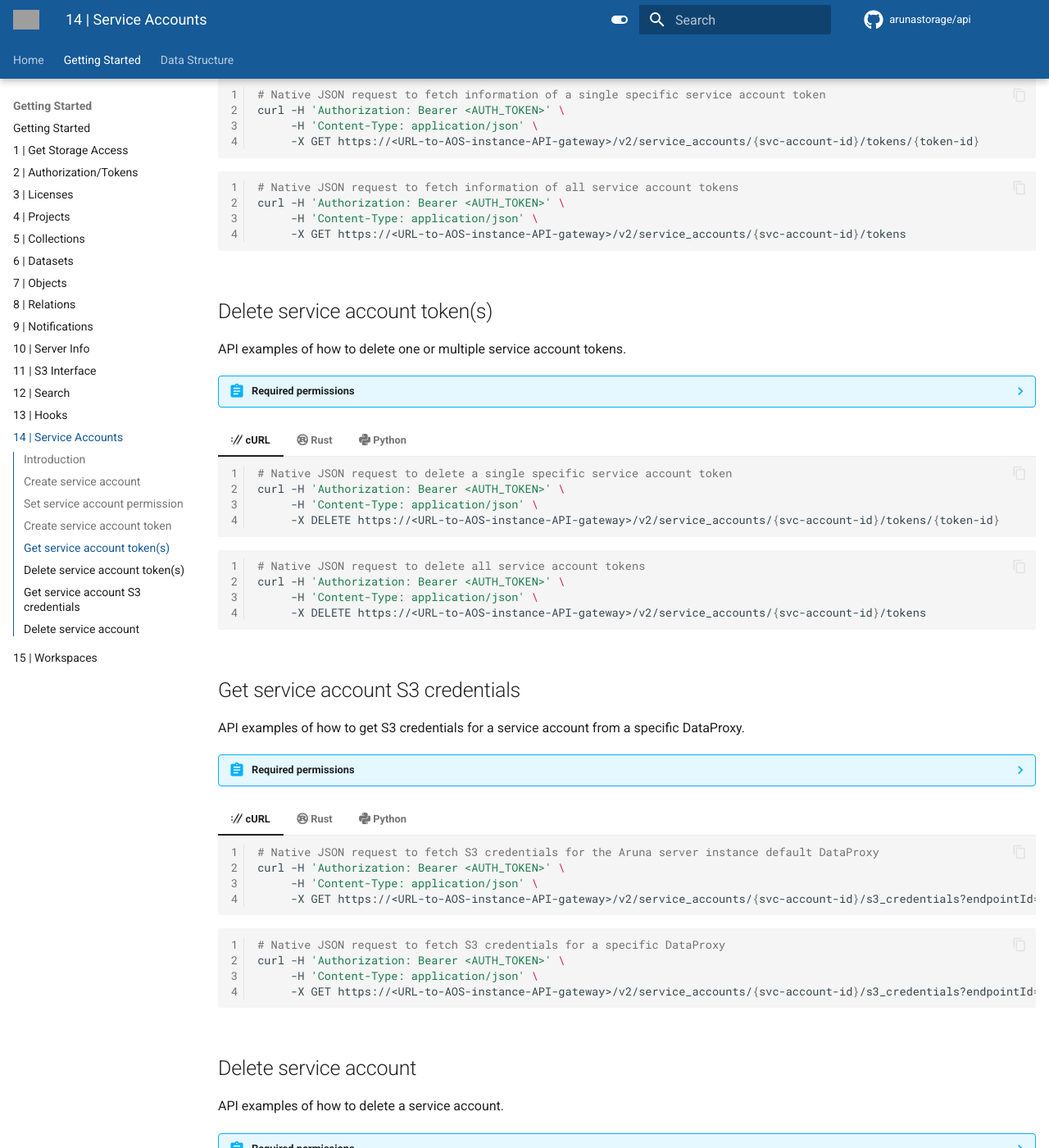
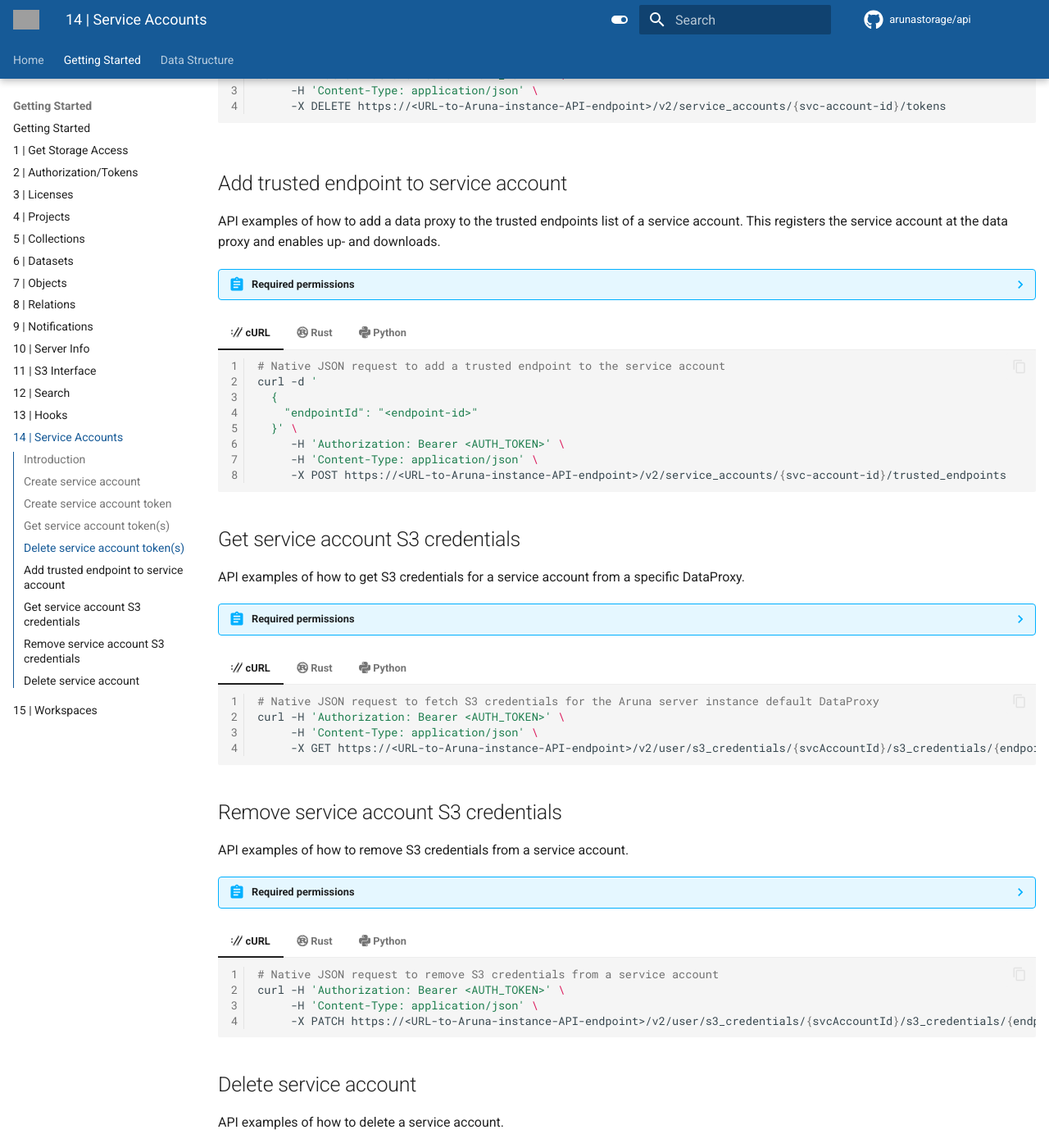
Before and after one commit to ArunaStorage/documentation, an MkDocs documentation site: the page built from docs/get_started/basic_usage/14_How-To-ServiceAccount.md, in a window 1280 px wide and 1400 px high, scrolled down 2708 px. Shown: the whole window at 82% size. Built offline with MkDocs 1.6.1 and Material for MkDocs 9.7.7, drawn with Linux system fonts in a browser that asks for light colours; comment, search, counter and statistics services are not loaded; the version menu is left out; some of the changed text lies outside the part shown; grey boxes are pictures that could not be loaded.

Commit message:
docs: Update and extend ServiceAccountService examples

````diff
--- a/docs/get_started/basic_usage/14_How-To-ServiceAccount.md
+++ b/docs/get_started/basic_usage/14_How-To-ServiceAccount.md
@@ -3,8 +3,8 @@
 
 ## Introduction
 
-AOS offers the possibility to create service accounts that can be used impersonally,
-e.g. by several users at the same time or by a service that communicates with the AOS via the API.
+Aruna offers the possibility to create service accounts that can be used impersonally,
+e.g. by several users at the same time or by a service that communicates with Aruna via the API.
 
 In order for a service account to be used against the API, it must be assigned a permission for a specific resource.
 For security reasons, a service account can only have this one permission at the same time, which can, however, be adjusted afterwards.
@@ -41,20 +41,15 @@ API examples of how to create a service account.
 
     ```bash linenums="1"
     # Native JSON request to create a service account with ADMIN permission on a Project
-    curl '
+    curl -d '
       {
-        "name": "string",
-        "permission": {
-            "projectId": "<project-id>",
-            "collectionId": "",
-            "datasetId": "",
-            "objectId": "",
-            "permissionLevel": "PERMISSION_LEVEL_ADMIN"
-        }
+        "name": "<service-account-name>",
+        "projectId": "<project-id>",
+        "permissionLevel": "PERMISSION_LEVEL_ADMIN"
       }' \
-         -H 'Authorization: Bearer <AUTH_TOKEN>' \
-         -H 'Content-Type: application/json' \
-         -X POST https://<URL-to-AOS-instance-API-gateway>/v2/service_accounts
+        -H 'Authorization: Bearer <AUTH_TOKEN>' \
+        -H 'Content-Type: application/json' \
+        -X POST 'https://<URL-to-Aruna-instance-API-endpoint>/v2/service_accounts'
     ```
 
 === ":simple-rust: Rust"
@@ -62,14 +57,12 @@ API examples of how to create a service account.
     ```rust linenums="1"
     // Create tonic/ArunaAPI request to create a service account with ADMIN permission on a Project
     let request = CreateServiceAccountRequest {
-        name: name.to_string(),
-        permission: Some(Permission {
-            permission_level: PermissionLevel::Admin as i32,
-            resource_id: Some(ResourceId::ProjectId("<project-id>".to_string())),
-        }),
+        name: "<service-account-name>".to_string(),
+        project_id: "<project-id>".to_string(),
+        permission: PermissionLevel::Admin as i32,
     };
 
-    // Send the request to the AOS instance gRPC gateway
+    // Send the request to the Aruna instance gRPC endpoint
     let response = self.service_account_client.create_service_account(request)
                                               .await
                                               .unwrap()
@@ -85,120 +78,21 @@ API examples of how to create a service account.
     # Create tonic/ArunaAPI request to create a service account with ADMIN permission on a Project
     request = CreateServiceAccountRequest(
         name="<service-account-name>",
-        permission=Permission(
-            project_id="<project-id>", # (1)
-            permission_level=PermissionLevel.PERMISSION_LEVEL_ADMIN
-        )
+        project_id="<project-id>",
+        permission=PermissionLevel.PERMISSION_LEVEL_ADMIN
     )
 
-    # Send the request to the AOS instance gRPC gateway
+    # Send the request to the Aruna instance gRPC endpoint
     response = client.service_account_client.CreateServiceAccount(request=request)
 
     # Do something with the response
     print(f'{response}')
     ```
 
-    1. **Empty fields of the request were omitted:**
-    ```python linenums="1"
-    request = CreateServiceAccountRequest(
-        name="<service-account-name>",
-        permission=Permission(
-            project_id="<project-id>",
-            collection_id="",
-            dataset_id="",
-            object_id="",
-            permission_level=PermissionLevel.PERMISSION_LEVEL_ADMIN
-        )
-    )
-    ```
-
-
-## Set service account permission
-
-API examples of how to set the specific permission of a service account.
-
-??? Abstract "Required permissions"
-
-    Setting the permission of a service account requires at least ADMIN permissions on the previous resource and the specified resource.
-
-=== ":simple-curl: cURL"
-
-    ```bash linenums="1"
-    # Native JSON request to set the permission of an exisiting service account
-    curl '
-      {
-        "permission": {
-            "projectId": "",
-            "collectionId": "<collection-id>",
-            "datasetId": "",
-            "objectId": "",
-            "permissionLevel": "PERMISSION_LEVEL_WRITE"
-        }
-      }' \
-         -H 'Authorization: Bearer <AUTH_TOKEN>' \
-         -H 'Content-Type: application/json' \
-         -X PUT https://<URL-to-AOS-instance-API-gateway>/v2/service_accounts/{svc-account-id}/permissions
-    ```
-
-=== ":simple-rust: Rust"
-
-    ```rust linenums="1"
-    // Create tonic/ArunaAPI request to set the permission of an exisiting service account
-    let request = SetServiceAccountPermissionRequest {
-        svc_account_id: "<svc-account-id>".to_string(),
-        permission: Some(Permission {
-            permission_level: PermissionLevel::Write as i32,
-            resource_id: Some(ResourceId::CollectionId("<collection-id>".to_string())),
-        }),
-    };
-
-    // Send the request to the AOS instance gRPC gateway
-    let response = self.service_account_client.set_service_account_permission(request)
-                                              .await
-                                              .unwrap()
-                                              .into_inner();
-
-    // Do something with the response
-    println!("{:#?}", response);
-    ```
-
-=== ":simple-python: Python"
-
-    ```python linenums="1"
-    # Create tonic/ArunaAPI request to set the permission of an exisiting service account
-    request = SetServiceAccountPermissionRequest(
-        svc_account_id="<svc-account-id>",
-        permission=Permission(
-            collection_id="<collection-id>", # (1)
-            permission_level=PermissionLevel.PERMISSION_LEVEL_WRITE
-        )
-    )
-
-    # Send the request to the AOS instance gRPC gateway
-    response = client.service_account_client.SetServiceAccountPermission(request=request)
-
-    # Do something with the response
-    print(f'{response}')
-    ```
-
-    1. **Empty fields of the request were omitted:**
-    ```python linenums="1"
-    request = CreateServiceAccountRequest(
-        name="<service-account-name>",
-        permission=Permission(
-            project_id="<project-id>",
-            collection_id="",
-            dataset_id="",
-            object_id="",
-            permission_level=PermissionLevel.PERMISSION_LEVEL_ADMIN
-        )
-    )
-    ```
-
 
 ## Create service account token
 
-API examples of how to generate a service account token.
+API examples of how to generate a token for a service account.
 
 Service accounts can have as many tokens as they like, but are limited to resources that are registered hierarchically under the resource for which the service account has its specific permission set.
 
@@ -224,7 +118,7 @@ Service accounts can have as many tokens as they like, but are limited to resour
       }' \
          -H 'Authorization: Bearer <AUTH_TOKEN>' \
          -H 'Content-Type: application/json' \
-         -X POST https://<URL-to-AOS-instance-API-gateway>/v2/service_accounts/{svc-account-id}/tokens
+         -X POST https://<URL-to-Aruna-instance-API-endpoint>/v2/service_accounts/{svc-account-id}/tokens
     ```
 
 === ":simple-rust: Rust"
@@ -247,7 +141,7 @@ Service accounts can have as many tokens as they like, but are limited to resour
         ),
     };
 
-    // Send the request to the AOS instance gRPC gateway
+    // Send the request to the Aruna instance gRPC endpoint
     let response = self.service_account_client.create_service_account_token(request)
                                               .await
                                               .unwrap()
@@ -271,7 +165,7 @@ Service accounts can have as many tokens as they like, but are limited to resour
         expires_at=Timestamp(seconds=int(datetime.datetime(2030, 1, 1).timestamp()))
     )
 
-    # Send the request to the AOS instance gRPC gateway
+    # Send the request to the Aruna instance gRPC endpoint
     response = client.service_account_client.CreateServiceAccountToken(request=request)
 
     # Do something with the response
@@ -307,14 +201,14 @@ API examples of how to fetch information of one or multiple service account toke
     # Native JSON request to fetch information of a single specific service account token
     curl -H 'Authorization: Bearer <AUTH_TOKEN>' \
          -H 'Content-Type: application/json' \
-         -X GET https://<URL-to-AOS-instance-API-gateway>/v2/service_accounts/{svc-account-id}/tokens/{token-id}
+         -X GET https://<URL-to-Aruna-instance-API-endpoint>/v2/service_accounts/{svc-account-id}/tokens/{token-id}
     ```
 
     ```bash linenums="1"
     # Native JSON request to fetch information of all service account tokens
     curl -H 'Authorization: Bearer <AUTH_TOKEN>' \
          -H 'Content-Type: application/json' \
-         -X GET https://<URL-to-AOS-instance-API-gateway>/v2/service_accounts/{svc-account-id}/tokens
+         -X GET https://<URL-to-Aruna-instance-API-endpoint>/v2/service_accounts/{svc-account-id}/tokens
     ```
 
 === ":simple-rust: Rust"
@@ -326,7 +220,7 @@ API examples of how to fetch information of one or multiple service account toke
         token_id: "<token_id>".to_string(),
     };
 
-    // Send the request to the AOS instance gRPC gateway
+    // Send the request to the Aruna instance gRPC endpoint
     let response = self.service_account_client.get_service_account_token(request)
                                               .await
                                               .unwrap()
@@ -342,7 +236,7 @@ API examples of how to fetch information of one or multiple service account toke
         svc_account_id: svc_account_id.to_string(),
     };
 
-    // Send the request to the AOS instance gRPC gateway
+    // Send the request to the Aruna instance gRPC endpoint
     let response = self.service_account_client.get_service_account_tokens(request)
                                               .await
                                               .unwrap()
@@ -361,7 +255,7 @@ API examples of how to fetch information of one or multiple service account toke
         token_id="<token-id>"
     )
 
-    # Send the request to the AOS instance gRPC gateway
+    # Send the request to the Aruna instance gRPC endpoint
     response = client.service_account_client.GetServiceAccountToken(request=request)
 
     # Do something with the response
@@ -374,7 +268,7 @@ API examples of how to fetch information of one or multiple service account toke
         svc_account_id="<svc-account-id>",
     )
 
-    # Send the request to the AOS instance gRPC gateway
+    # Send the request to the Aruna instance gRPC endpoint
     response = client.service_account_client.GetServiceAccountTokens(request=request)
 
     # Do something with the response
@@ -396,14 +290,14 @@ API examples of how to delete one or multiple service account tokens.
     # Native JSON request to delete a single specific service account token
     curl -H 'Authorization: Bearer <AUTH_TOKEN>' \
          -H 'Content-Type: application/json' \
-         -X DELETE https://<URL-to-AOS-instance-API-gateway>/v2/service_accounts/{svc-account-id}/tokens/{token-id}
+         -X DELETE https://<URL-to-Aruna-instance-API-endpoint>/v2/service_accounts/{svc-account-id}/tokens/{token-id}
     ```
 
     ```bash linenums="1"
     # Native JSON request to delete all service account tokens
     curl -H 'Authorization: Bearer <AUTH_TOKEN>' \
          -H 'Content-Type: application/json' \
-         -X DELETE https://<URL-to-AOS-instance-API-gateway>/v2/service_accounts/{svc-account-id}/tokens
+         -X DELETE https://<URL-to-Aruna-instance-API-endpoint>/v2/service_accounts/{svc-account-id}/tokens
     ```
 
 === ":simple-rust: Rust"
@@ -415,7 +309,7 @@ API examples of how to delete one or multiple service account tokens.
         token_id: "<token_id>".to_string(),
     };
 
-    // Send the request to the AOS instance gRPC gateway
+    // Send the request to the Aruna instance gRPC endpoint
     let response = self.service_account_client.delete_service_account_token(request)
                                               .await
                                               .unwrap()
@@ -431,7 +325,7 @@ API examples of how to delete one or multiple service account tokens.
         svc_account_id: svc_account_id.to_string(),
     };
 
-    // Send the request to the AOS instance gRPC gateway
+    // Send the request to the Aruna instance gRPC endpoint
     let response = self.service_account_client.delete_service_account_tokens(request)
                                               .await
                                               .unwrap()
@@ -450,7 +344,7 @@ API examples of how to delete one or multiple service account tokens.
         token_id="<token-id>"
     )
 
-    # Send the request to the AOS instance gRPC gateway
+    # Send the request to the Aruna instance gRPC endpoint
     response = client.service_account_client.DeleteServiceAccountToken(request=request)
 
     # Do something with the response
@@ -463,8 +357,66 @@ API examples of how to delete one or multiple service account tokens.
         svc_account_id="<svc-account-id>",
     )
 
-    # Send the request to the AOS instance gRPC gateway
+    # Send the request to the Aruna instance gRPC endpoint
     response = client.service_account_client.DeleteServiceAccountTokens(request=request)
+
+    # Do something with the response
+    print(f'{response}')
+    ```
+
+
+## Add trusted endpoint to service account
+
+API examples of how to add a data proxy to the trusted endpoints list of a service account.
+This registers the service account at the data proxy and enables up- and downloads.
+
+??? Abstract "Required permissions"
+
+    Adding a trusted endpoint requires at least ADMIN permissions on the resource the service account has set its permission on.
+
+=== ":simple-curl: cURL"
+
+    ```bash linenums="1"
+    # Native JSON request to add a trusted endpoint to the service account
+    curl -d '
+      {
+        "endpointId": "<endpoint-id>"
+      }' \
+         -H 'Authorization: Bearer <AUTH_TOKEN>' \
+         -H 'Content-Type: application/json' \
+         -X POST https://<URL-to-Aruna-instance-API-endpoint>/v2/service_accounts/{svc-account-id}/trusted_endpoints
+    ```
+
+=== ":simple-rust: Rust"
+
+    ```rust linenums="1"
+    // Create tonic/ArunaAPI request to add a trusted endpoint to the service account
+    let request = AddTrustedEndpointsSvcAccountRequest {
+        svc_account_id: "<svc_account_id>".to_string(),
+        endpoint_id: "<endpoint_id>".to_string(),
+    };
+
+    // Send the request to the Aruna instance gRPC endpoint
+    let response = self.service_account_client.add_trusted_endpoints_svc_account(request)
+                                              .await
+                                              .unwrap()
+                                              .into_inner();
+
+    // Do something with the response
+    println!("{:#?}", response);
+    ```
+
+=== ":simple-python: Python"
+
+    ```python linenums="1"
+    # Create tonic/ArunaAPI request to delete a single specific service account token
+    request = AddTrustedEndpointsSvcAccountRequest(
+        svc_account_id="<svc-account-id>",
+        endpoint_id="<endpoint-id>"
+    )
+
+    # Send the request to the Aruna instance gRPC endpoint
+    response = client.service_account_client.AddTrustedEndpointsSvcAccount(request=request)
 
     # Do something with the response
     print(f'{response}')
@@ -485,14 +437,7 @@ API examples of how to get S3 credentials for a service account from a specific
     # Native JSON request to fetch S3 credentials for the Aruna server instance default DataProxy
     curl -H 'Authorization: Bearer <AUTH_TOKEN>' \
          -H 'Content-Type: application/json' \
-         -X GET https://<URL-to-AOS-instance-API-gateway>/v2/service_accounts/{svc-account-id}/s3_credentials?endpointId=endpoint-id
-    ```
-
-    ```bash linenums="1"
-    # Native JSON request to fetch S3 credentials for a specific DataProxy
-    curl -H 'Authorization: Bearer <AUTH_TOKEN>' \
-         -H 'Content-Type: application/json' \
-         -X GET https://<URL-to-AOS-instance-API-gateway>/v2/service_accounts/{svc-account-id}/s3_credentials?endpointId=endpoint-id
+         -X GET https://<URL-to-Aruna-instance-API-endpoint>/v2/user/s3_credentials/{svcAccountId}/s3_credentials/{endpointId}
     ```
 
 === ":simple-rust: Rust"
@@ -504,7 +449,7 @@ API examples of how to get S3 credentials for a service account from a specific
         endpoint_id: "".to_string(),
     };
 
-    // Send the request to the AOS instance gRPC gateway
+    // Send the request to the Aruna instance gRPC endpoint
     let response = self.service_account_client.get_s3_credentials_svc_account(request)
                                               .await
                                               .unwrap()
@@ -521,7 +466,7 @@ API examples of how to get S3 credentials for a service account from a specific
         endpoint_id: "<endpoint-id>".to_string(),
     };
 
-    // Send the request to the AOS instance gRPC gateway
+    // Send the request to the Aruna instance gRPC endpoint
     let response = self.service_account_client.get_s3_credentials_svc_account(request)
                                               .await
                                               .unwrap()
@@ -539,7 +484,7 @@ API examples of how to get S3 credentials for a service account from a specific
         svc_account_id="<svc-account-id>"
     )
 
-    # Send the request to the AOS instance gRPC gateway
+    # Send the request to the Aruna instance gRPC endpoint
     response = client.service_account_client.GetS3CredentialsSvcAccount(request=request)
 
     # Do something with the response
@@ -553,8 +498,61 @@ API examples of how to get S3 credentials for a service account from a specific
         endpoint_id="<endpoint-id>"
     )
 
-    # Send the request to the AOS instance gRPC gateway
+    # Send the request to the Aruna instance gRPC endpoint
     response = client.service_account_client.GetS3CredentialsSvcAccount(request=request)
+
+    # Do something with the response
+    print(f'{response}')
+    ```
+
+
+## Remove service account S3 credentials
+
+API examples of how to remove S3 credentials from a service account.
+
+??? Abstract "Required permissions"
+
+    Service account deletion requires at least ADMIN permissions on the resource the service account has set its permission on.
+
+=== ":simple-curl: cURL"
+
+    ```bash linenums="1"
+    # Native JSON request to remove S3 credentials from a service account
+    curl -H 'Authorization: Bearer <AUTH_TOKEN>' \
+         -H 'Content-Type: application/json' \
+         -X PATCH https://<URL-to-Aruna-instance-API-endpoint>/v2/user/s3_credentials/{svcAccountId}/s3_credentials/{endpointId}/revoke
+    ```
+
+=== ":simple-rust: Rust"
+
+    ```rust linenums="1"
+    // Create tonic/ArunaAPI request to remove S3 credentials from a service account
+    let request = DeleteS3CredentialsSvcAccountRequest {
+        svc_account_id: "<svc-account-id>".to_string(),
+        endpoint_id: "<endpoint-id>".to_string(),
+    };
+
+    // Send the request to the Aruna instance gRPC endpoint
+    let response = self.service_account_client.delete_s3_credentials_svc_account(request)
+                                              .await
+                                              .unwrap()
+                                              .into_inner();
+
+    // Do something with the response
+    println!("{:#?}", response);
+    ```
+
+=== ":simple-python: Python"
+
+    ```python linenums="1"
+    # Create tonic/ArunaAPI request to remove S3 credentials from a service account
+    request = DeleteS3CredentialsSvcAccountRequest(
+        svc_account_id="<svc-account-id>"
+        endpoint_id="<endpoint-id>"
+    )
+
+    # Send the request to the Aruna instance gRPC endpoint
+    response = client.service_account_client.DeleteS3CredentialsSvcAccount(request=request)
 
     # Do something with the response
     print(f'{response}')
@@ -585,7 +583,7 @@ These tokens currently can only be used to fetch S3 credentials or to intiate da
       }' \
          -H 'Authorization: Bearer <AUTH_TOKEN>' \
          -H 'Content-Type: application/json' \
-         -X POST https://<URL-to-AOS-instance-API-gateway>/v2/service_accounts/{svc-account-id}/proxy_tokens/{endpoint-id}
+         -X POST https://<URL-to-Aruna-instance-API-endpoint>/v2/service_accounts/{svc-account-id}/proxy_tokens/{endpoint-id}
     ```
 
         ```bash linenums="1"
@@ -603,7 +601,7 @@ These tokens currently can only be used to fetch S3 credentials or to intiate da
       }' \
          -H 'Authorization: Bearer <AUTH_TOKEN>' \
          -H 'Content-Type: application/json' \
-         -X POST https://<URL-to-AOS-instance-API-gateway>/v2/service_accounts/{svc-account-id}/proxy_tokens/{endpoint-id}
+         -X POST https://<URL-to-Aruna-instance-API-endpoint>/v2/service_accounts/{svc-account-id}/proxy_tokens/{endpoint-id}
     ```
 -->
 
@@ -622,7 +620,7 @@ API examples of how to delete a service account.
     # Native JSON request to delete a service account
     curl -H 'Authorization: Bearer <AUTH_TOKEN>' \
          -H 'Content-Type: application/json' \
-         -X DELETE https://<URL-to-AOS-instance-API-gateway>/v2/service_accounts/{svc-account-id}
+         -X DELETE https://<URL-to-Aruna-instance-API-endpoint>/v2/service_accounts/{svc-account-id}
     ```
 
 === ":simple-rust: Rust"
@@ -633,7 +631,7 @@ API examples of how to delete a service account.
         svc_account_id: "<svc_account_id>".to_string()
     };
 
-    // Send the request to the AOS instance gRPC gateway
+    // Send the request to the Aruna instance gRPC endpoint
     let response = self.service_account_client.delete_service_account(request)
                                               .await
                                               .unwrap()
@@ -651,7 +649,7 @@ API examples of how to delete a service account.
         svc_account_id="<svc-account-id>"
     )
 
-    # Send the request to the AOS instance gRPC gateway
+    # Send the request to the Aruna instance gRPC endpoint
     response = client.service_account_client.DeleteServiceAccount(request=request)
 
     # Do something with the response
````
